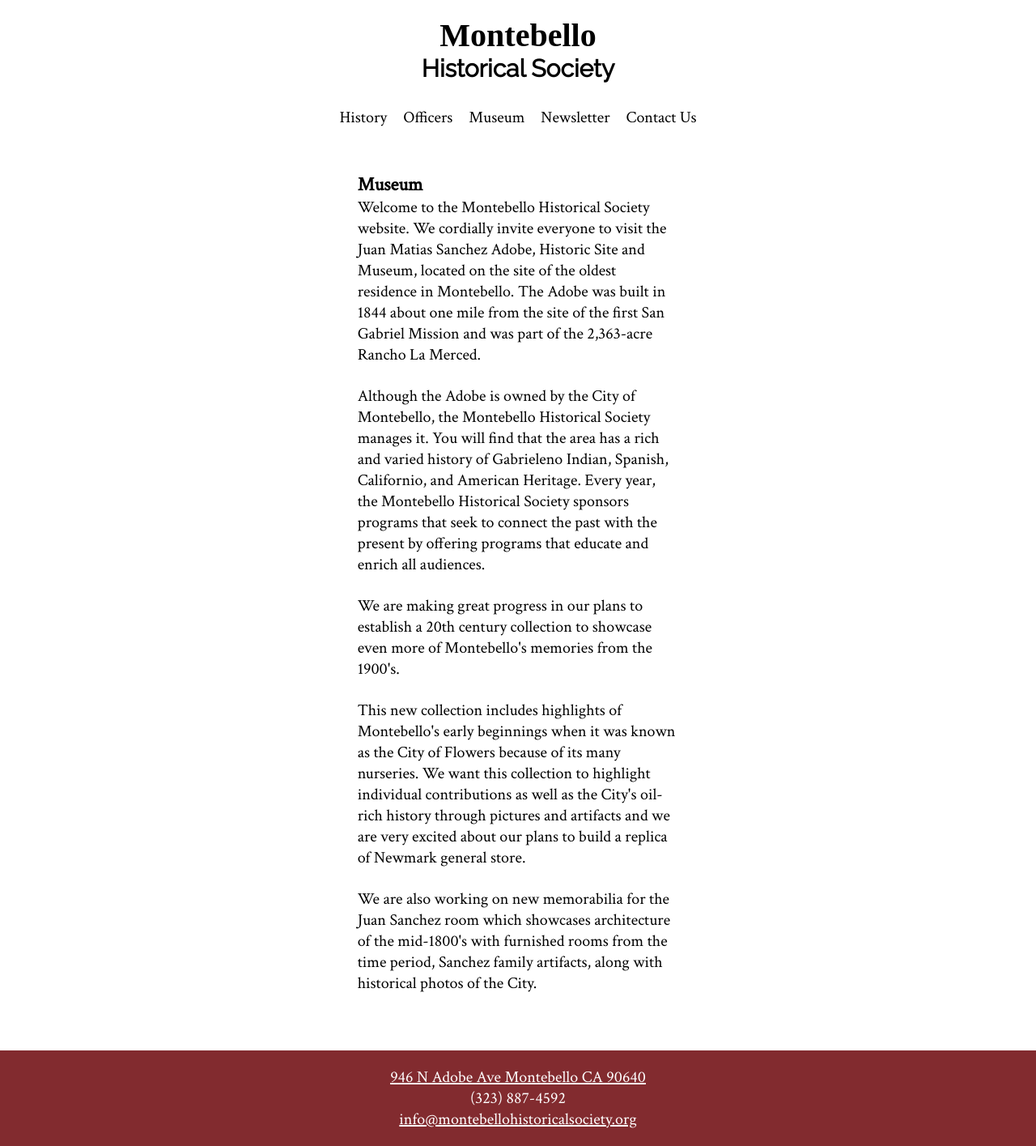
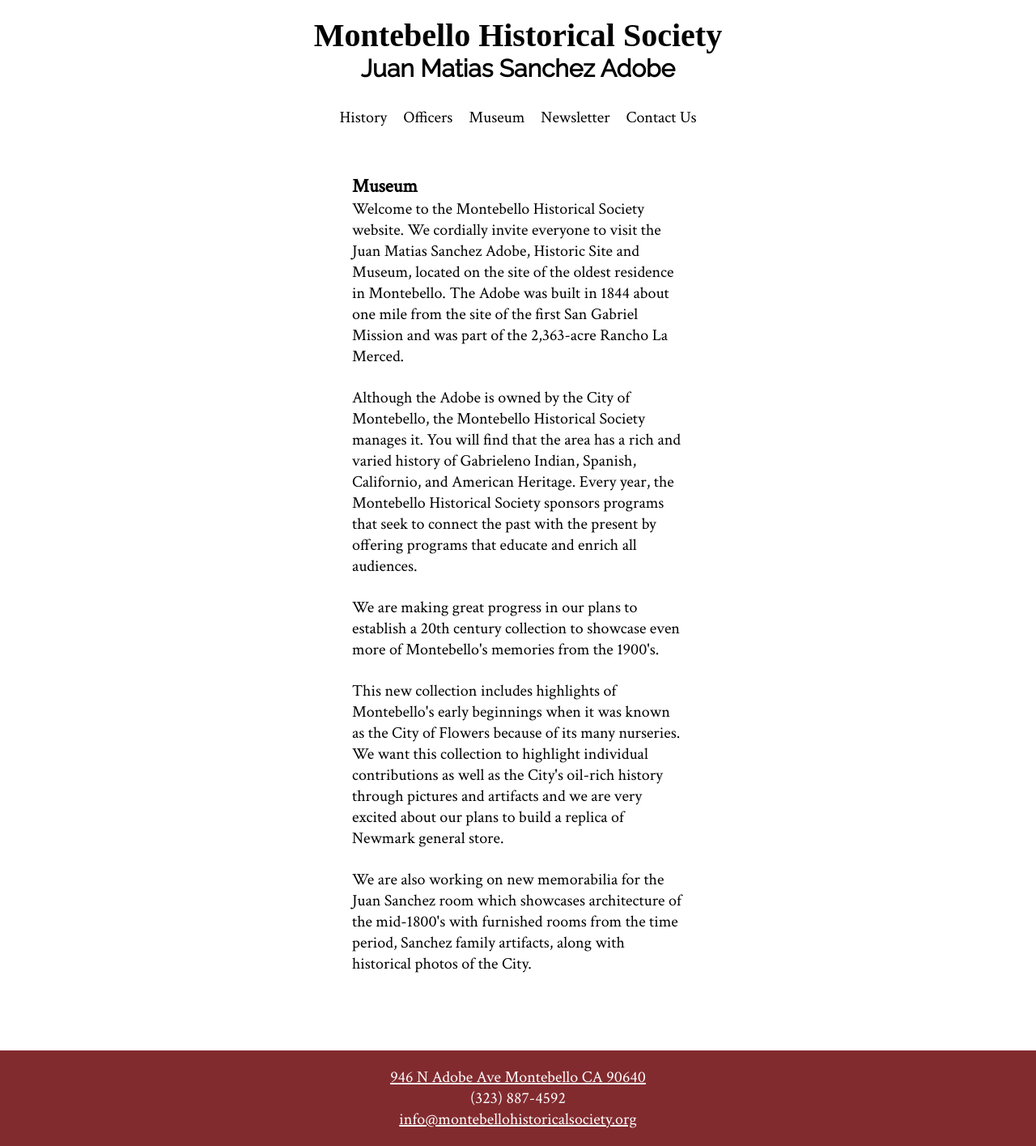
Before and after one commit to abdulamite/MHS, a Jekyll site: the page built from museum/index.html, in a window 1280 px wide. Shown: the whole page at 81% size. Built offline with Jekyll 4.4.1, drawn with Linux system fonts in a browser that asks for light colours.

Commit message:
some simple style tweaks

```diff
--- a/_layouts/home.html
+++ b/_layouts/home.html
@@ -4,8 +4,8 @@
   <meta charset="UTF-8">
   <meta name="viewport" content="width=device-width, initial-scale=1.0">
   <meta http-equiv="X-UA-Compatible" content="ie=edge">
-  <meta name = "description" content="Want to get involved with Montebello History? Come to the Montebello Historical Society to learn more about local history. Come Volunteer with us!">
-  <meta name="author" content="Abdul T Shaikh @abdulisbomb">
+  <meta name = "description" content="Want to get involved with Montebello History? Come to the Montebello Historical Society to learn more about the history of the Juan Matias Sanchez Adobe. Come Volunteer with us!">
+  <meta name="author" content="Abdul T Shaikh Twitter: @abdulisbomb">
   <title>Montebello Historical Society</title>
   <link href="https://fonts.googleapis.com/css?family=Crimson+Text" rel="stylesheet">
   <link href="https://fonts.googleapis.com/css?family=Raleway" rel="stylesheet">
--- a/_layouts/new_layout.html
+++ b/_layouts/new_layout.html
@@ -16,8 +16,8 @@
     <div class="content-panel">
       <header>
         <a href="/">
-          <h1>Montebello </h1>
-          <h2>Historical Society</h2>
+          <h1>Montebello Historical Society</h1>
+          <h2>juan matias sanchez adobe</h2>
         </a>
       </header>
       <nav>
--- a/master.css
+++ b/master.css
@@ -157,6 +157,9 @@
   margin-top: 1em;
   padding: 15px;
 }
+.insta>h2{
+  margin-bottom: 1em;
+}
 /*====================================================================  */
 /* Footer Content  styles */
 footer{
@@ -221,6 +224,10 @@
       grid-area:insta;
     }
 
+    .container>.content-panel>.main-content{
+      margin: 0;
+    }
+
     .main-content{
       display: grid;
       grid-template-columns: 1fr 1fr 1fr;
```
Also changed, not shown: other parts of _layouts/home.html (+1 -0 lines), 10 other files.
